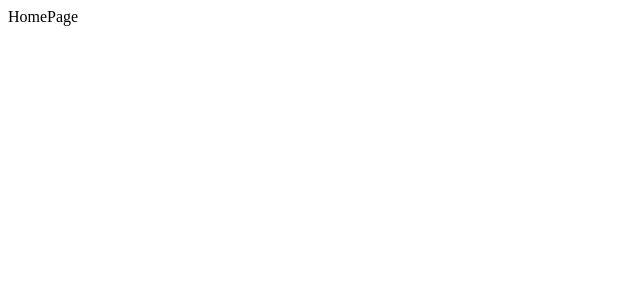
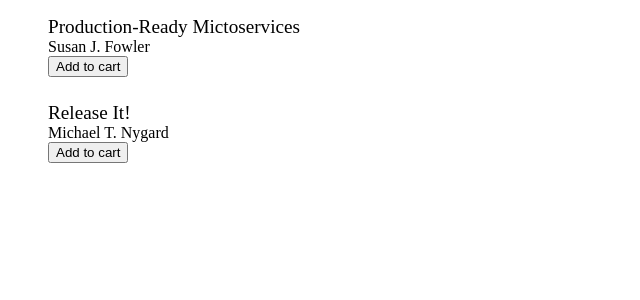
Before and after one commit to aSosunoff/React-Typescript-04, a React (Create React App) app: page / in a window 1280 px wide. Shown: the top 300 px of the page, without its empty margins (0-640 px from the left). Built offline with nearby package versions, Linux system fonts and the light colour scheme; the HTML template or start-up script is replaced by a standard one.

Commit message:
added book-list & book-list-item

```diff
--- /dev/null
+++ b/src/components/book-list-item/book-list-item.module.scss
@@ -0,0 +1,30 @@
+.book-list-item {
+  display: flex;
+  margin: 15px 0;
+
+  & .book-cover {
+    flex-shrink: 0;
+    width: 120px;
+    margin-right: 30px;
+  }
+
+  & .book-cover img {
+    max-width: 100%;
+  }
+
+  & .book-details {
+    display: flex;
+    flex-direction: column;
+    justify-content: space-between;
+    padding-bottom: 10px;
+    align-items: flex-start;
+
+    & .book-title {
+      font-size: 1.2rem;
+    }
+
+    & .book-price {
+      font-size: 1.4rem;
+    }
+  }
+}
--- /dev/null
+++ b/src/components/book-list-item/book-list-item.tsx
@@ -0,0 +1,30 @@
+import React from "react";
+import { IBook } from "../../interfaces/IBook";
+import styles from "./book-list-item.module.scss";
+
+interface BookListItemProps {
+  book: IBook;
+  onAddedToCart: () => void;
+}
+
+const BookListItem: React.FC<BookListItemProps> = ({ book, onAddedToCart }) => {
+  const { title, author } = book;
+
+  return (
+    <div className={styles["book-list-item"]}>
+      {/* <div className={styles["book-cover"]}>
+        <img src={coverImage} alt="cover" />
+      </div> */}
+      <div className={styles["book-details"]}>
+        <span className={styles["book-title"]}>{title}</span>
+        <div className={styles["book-author"]}>{author}</div>
+        {/* <div className={styles["book-price"]}>${price}</div> */}
+        <button onClick={onAddedToCart} className="btn btn-info add-to-cart">
+          Add to cart
+        </button>
+      </div>
+    </div>
+  );
+};
+
+export default BookListItem;
--- /dev/null
+++ b/src/components/book-list-item/index.ts
@@ -0,0 +1 @@
+export { default } from './book-list-item';
--- /dev/null
+++ b/src/components/book-list/book-list.module.scss
@@ -0,0 +1,3 @@
+.book-list {
+  list-style: none;
+}
--- /dev/null
+++ b/src/components/book-list/book-list.tsx
@@ -0,0 +1,28 @@
+import React from "react";
+import { IBook } from "../../interfaces/IBook";
+import BookListItem from "../book-list-item";
+import styles from "./book-list.module.scss";
+
+interface BookListProps {
+  books: IBook[];
+  onAddedToCart: (id: number) => void;
+}
+
+const BookList: React.FC<BookListProps> = ({ books, onAddedToCart }) => {
+  return (
+    <ul className={styles["book-list"]}>
+      {books.map((book) => {
+        return (
+          <li key={book.id}>
+            <BookListItem
+              book={book}
+              onAddedToCart={() => onAddedToCart(book.id)}
+            />
+          </li>
+        );
+      })}
+    </ul>
+  );
+};
+
+export default BookList;
--- /dev/null
+++ b/src/components/book-list/index.ts
@@ -0,0 +1 @@
+export { default } from './book-list';
--- a/src/components/pages/home-page.tsx
+++ b/src/components/pages/home-page.tsx
@@ -1,7 +1,10 @@
 import React from "react";
+import { useBookstoreServiceContext } from "../../context/bookstore-service-context";
+import BookList from "../book-list";
 
 const HomePage: React.FC = () => {
-  return <div>HomePage</div>;
+  const { getBook } = useBookstoreServiceContext();
+  return <BookList books={getBook()} onAddedToCart={() => {}} />;
 };
 
 export default HomePage;
```
